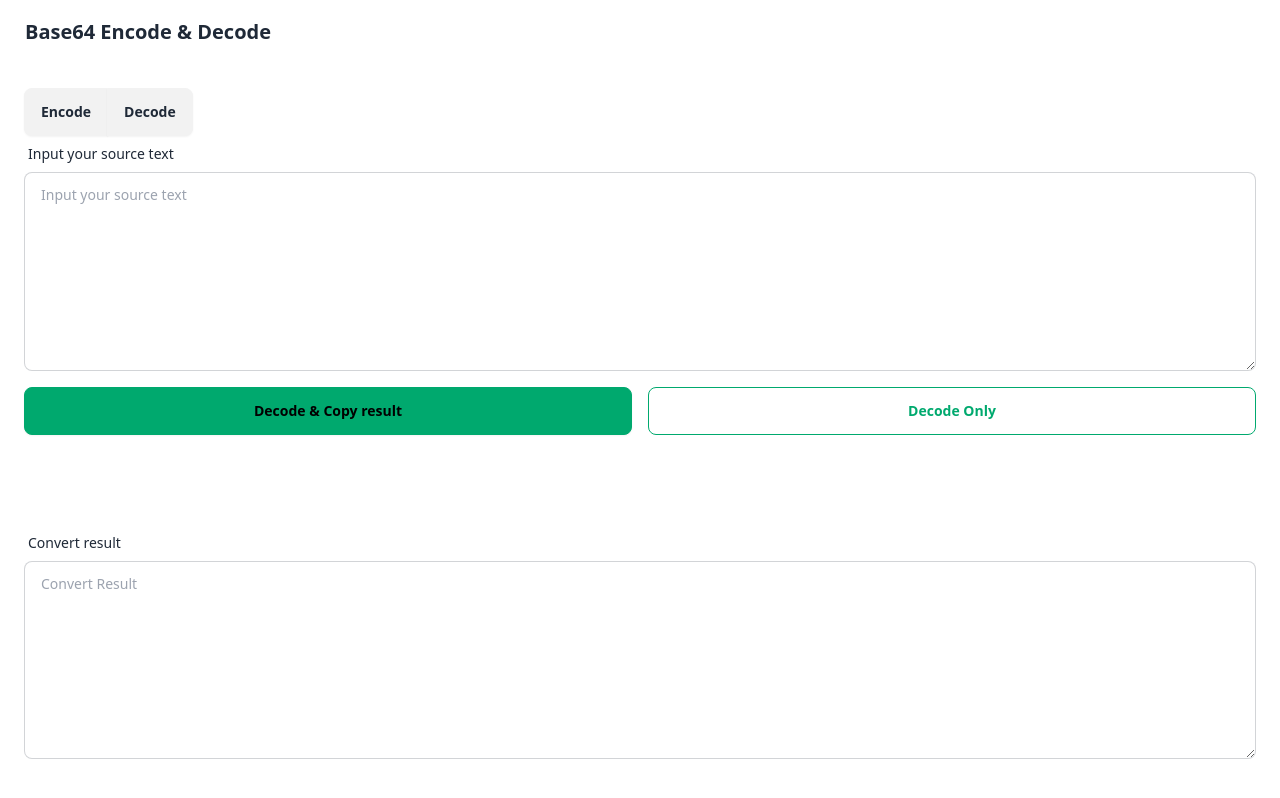
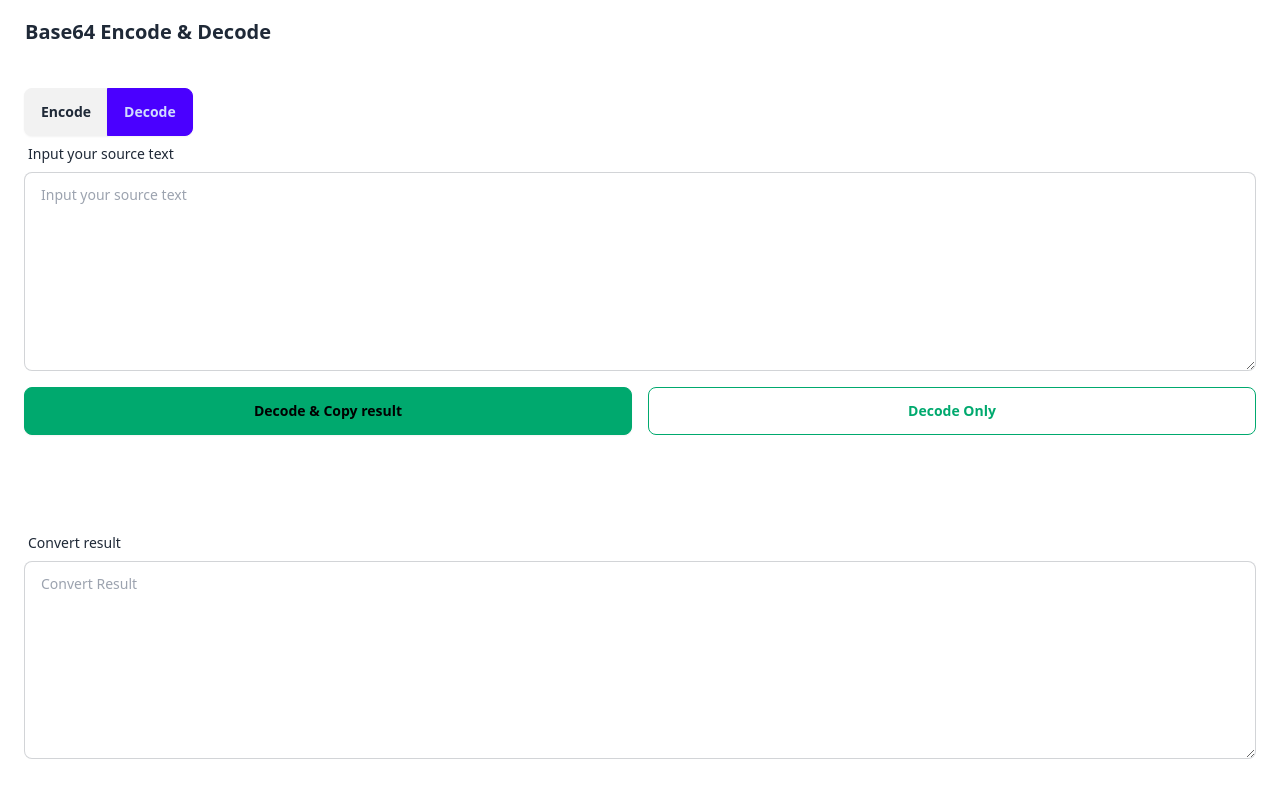
Before and after one commit to KGESH/web_utils, a Next.js app: page / in a window 1280 px wide. Shown: the top 798 px of the page. Built offline with nearby package versions, Linux system fonts and the light colour scheme.

Commit message:
[Feat] Default radio checked

```diff
--- a/src/app/(home)/(components)/Mode.tsx
+++ b/src/app/(home)/(components)/Mode.tsx
@@ -6,7 +6,7 @@ import { getConvertMode, IMode } from '@/app/(home)/(components)/Mode.cookie';
 
 export default function Mode() {
   const router = useRouter();
-  const mode =  getConvertMode()
+  const mode =  getConvertMode() ?? 'decode';
 
   const handleMode = (e: ChangeEvent<HTMLInputElement>) => {
     const mode = modeSchema.parse(e.target.value);
```
